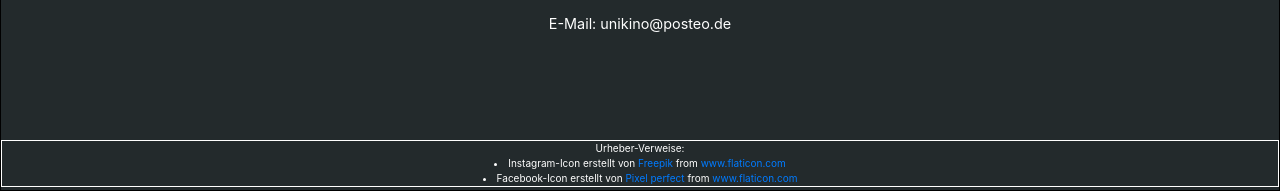
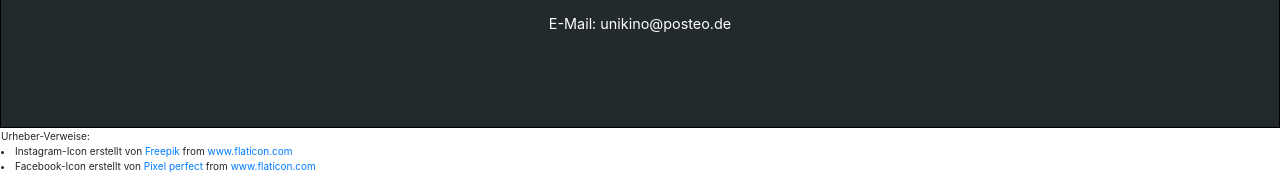
Before and after one commit to PauPauPauw/project0, a plain HTML site: page index.html in a window 1280 px wide. Shown: the part 1201-1392 px from the top of the page. Drawn offline with nearby package versions, Linux system fonts and the light colour scheme.

Commit message:
Bugfix #urheber

```diff
--- a/index.html
+++ b/index.html
@@ -162,13 +162,15 @@
           <p>
             E-Mail: unikino@posteo.de
           </p>
-          <div id="urheber">
-            Urheber-Verweise:
-            <li>Instagram-Icon erstellt von <a href="https://www.flaticon.com/de/autoren/freepik" title="Freepik">Freepik</a> from <a href="https://www.flaticon.com/de/" title="Flaticon">www.flaticon.com</a></li>
-            <li>Facebook-Icon erstellt von <a href="https://www.flaticon.com/de/autoren/pixel-perfect" title="Pixel perfect">Pixel perfect</a> from <a href="https://www.flaticon.com/de/" title="Flaticon">www.flaticon.com</a></li>
-          </div>
+
         </div>
       </footer>
+
+      <div id="urheber">
+        Urheber-Verweise:
+        <li>Instagram-Icon erstellt von <a href="https://www.flaticon.com/de/autoren/freepik" title="Freepik">Freepik</a> from <a href="https://www.flaticon.com/de/" title="Flaticon">www.flaticon.com</a></li>
+        <li>Facebook-Icon erstellt von <a href="https://www.flaticon.com/de/autoren/pixel-perfect" title="Pixel perfect">Pixel perfect</a> from <a href="https://www.flaticon.com/de/" title="Flaticon">www.flaticon.com</a></li>
+      </div>
 
       <script src="https://code.jquery.com/jquery-3.4.1.slim.min.js" integrity="sha384-J6qa4849blE2+poT4WnyKhv5vZF5SrPo0iEjwBvKU7imGFAV0wwj1yYfoRSJoZ+n" crossorigin="anonymous"></script>
       <script src="https://cdn.jsdelivr.net/npm/popper.js@1.16.0/dist/umd/popper.min.js" integrity="sha384-Q6E9RHvbIyZFJoft+2mJbHaEWldlvI9IOYy5n3zV9zzTtmI3UksdQRVvoxMfooAo" crossorigin="anonymous"></script>
--- a/styles.css
+++ b/styles.css
@@ -91,7 +91,7 @@ ul.icons li .icon:before {
   border: 0.5px solid white;
   font-size: 10px;
   position: relative;
-  bottom: -90px;
+  bottom: 0;
 }
 
 
```
